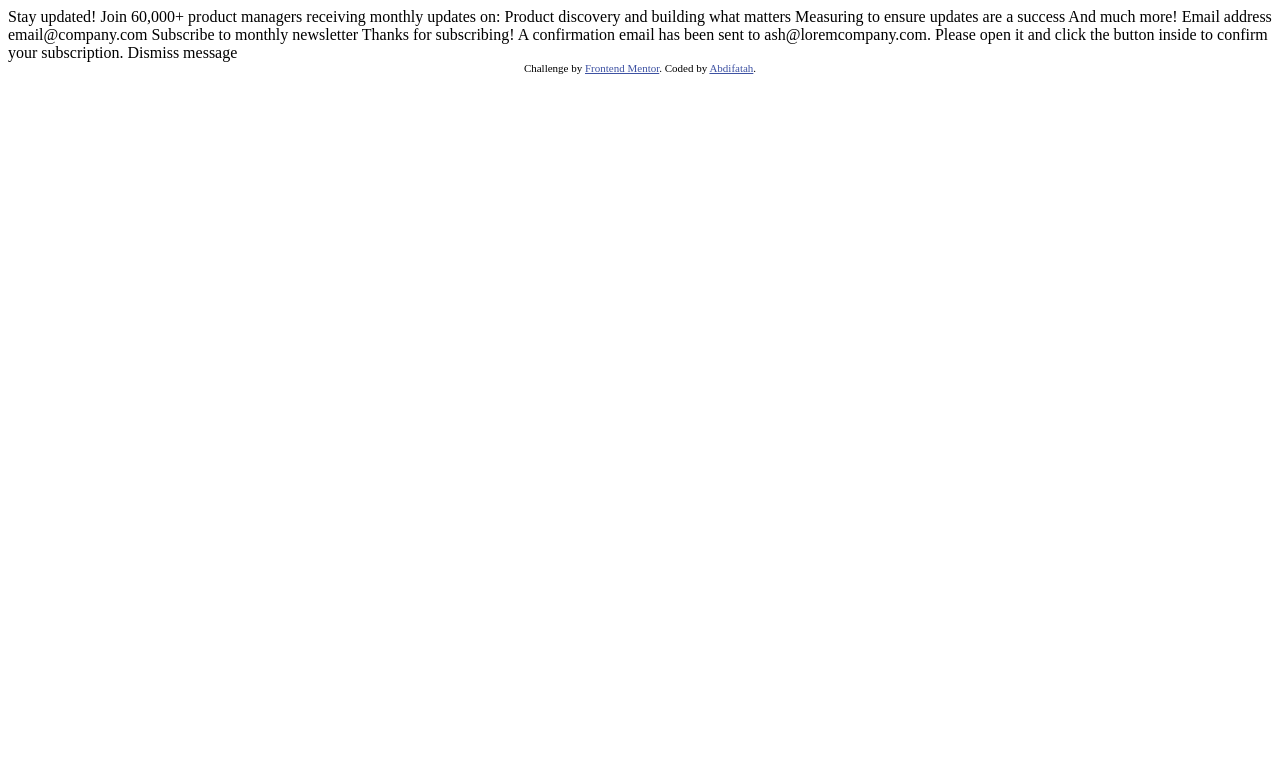
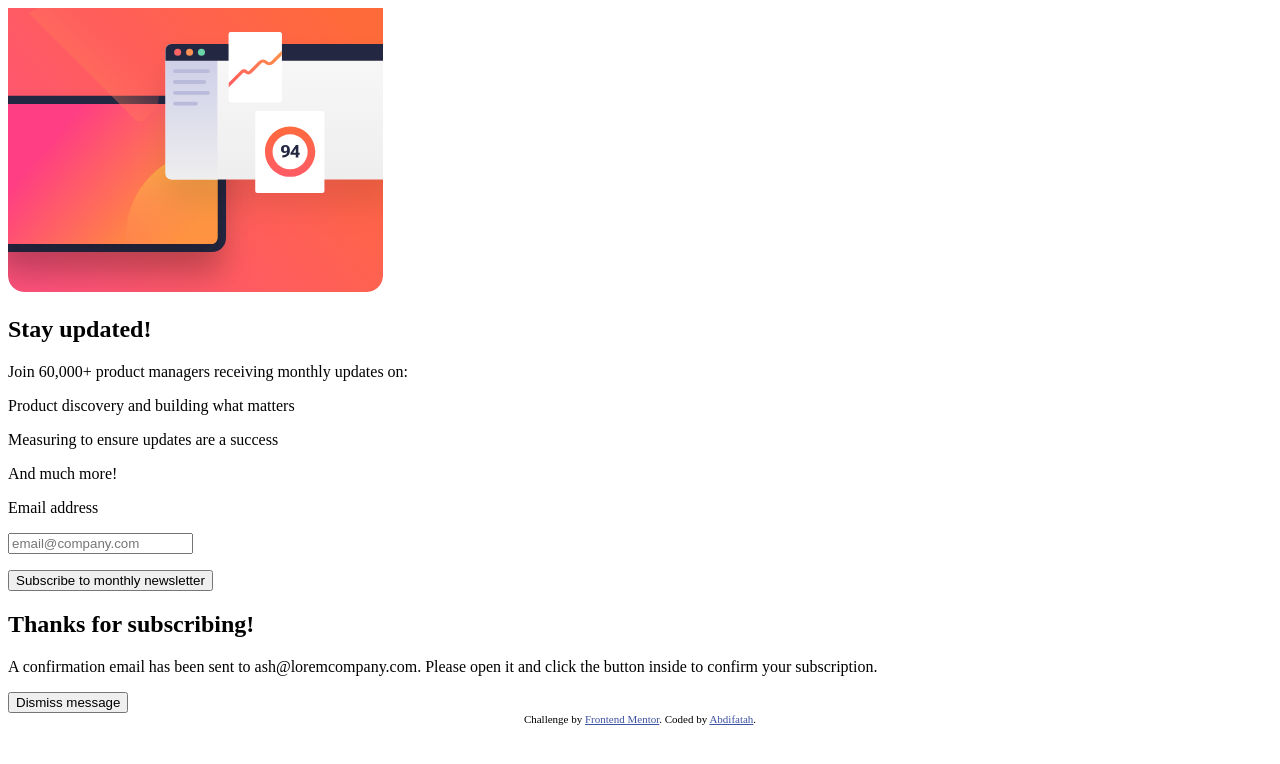
Before and after one commit to Abdifatah29/newsletter-signup-ui, a plain HTML site: page index.html in a window 1280 px wide. Drawn offline with Linux system fonts and the light colour scheme.

Commit message:
use-html-elements-newsletter-content

```diff
--- a/index.html
+++ b/index.html
@@ -16,32 +16,37 @@
 </head>
 <body>
 
+  <main>
+    <section>
+      <div><img alt="illustration-sign-up-img" src="./assets/images/illustration-sign-up-mobile.svg"/></div>
+    </section>
   <!-- Sign-up form start -->
-
-  Stay updated!
-
-  Join 60,000+ product managers receiving monthly updates on:
-
-  Product discovery and building what matters
-  Measuring to ensure updates are a success
-  And much more!
-
-  Email address
-  email@company.com
-
-  Subscribe to monthly newsletter
-
+    <section>
+      <header><h1>Stay updated!</h1></header>
+        <p>  Join 60,000+ product managers receiving monthly updates on:</p>
+      </div>
+      <div>
+        <p>Product discovery and building what matters</p>
+        <p>Measuring to ensure updates are a success</p>
+        <p>And much more!</p>
+      </div>
+      <div>
+        <form>
+          <p><label>Email address</label></p>
+          <p><input type="email" id="email" name="email" required placeholder="email@company.com"/></p>
+          <p><button>  Subscribe to monthly newsletter</button></p>
+        </form>
+      </div>
+    </section>
   <!-- Sign-up form end -->
+  </main>
 
   <!-- Success message start -->
-
-  Thanks for subscribing!
-
-  A confirmation email has been sent to ash@loremcompany.com.
-  Please open it and click the button inside to confirm your subscription.
-
-  Dismiss message
-
+  <section id="success" >
+    <header><h1>Thanks for subscribing!</h1></header>
+    <p>A confirmation email has been sent to ash@loremcompany.com. Please open it and click the button inside to confirm your subscription.</p>
+    <button>Dismiss message</button>
+  </section>
   <!-- Success message end -->
 
   <div class="attribution">
```
